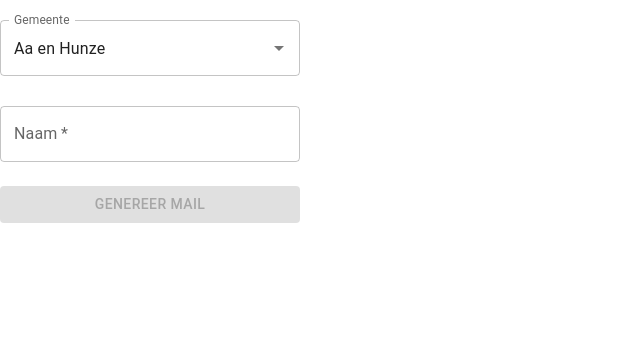
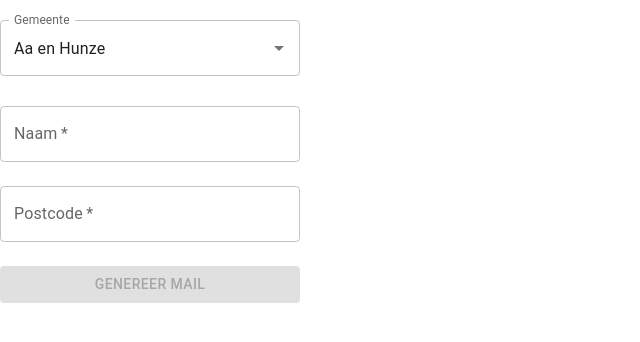
Before and after one commit to santivdt/ltd_ukraine, a Next.js app: page / in a window 1280 px wide. Shown: the top 342 px of the page, without its empty margins (0-640 px from the left). Built offline with nearby package versions, Linux system fonts and the light colour scheme.

Commit message:
Add zipcode field

```diff
--- a/pages/index.js
+++ b/pages/index.js
@@ -10,7 +10,8 @@ import { Button } from "@mui/material"
 export default function Home() {
   const gemeenten = data.map(item => ({ ...item, id: nanoid() }))
   const [value, setValue] = useState(gemeenten[0])
-  const [name, setName] = useState("")
+  const [name, setName] = useState(null)
+  const [zipcode, setZipcode] = useState(null)
   const [emailBody, setEmailBody] = useState(null)
   const [nieuwsbrief, setNieuwsbrief] = useState(false)
 
@@ -26,12 +27,16 @@ export default function Home() {
 
   const generateEmail = () => {
     setEmailBody(
-      `Geachte burgemeester van ${value.label},\n\nIk zou u graag iets willen vragen over de opvang die onze stad organiseert voor Oekraïense vluchtelingen. Uiteraard bent u op de hoogte van de nijpende situatie in Ter Apel, waar vandaag (19 april) zelfs 300 mensen op straat dreigde te komen staan. Inmiddels is bekend dat Nijmegen, Oss en Amsterdam in de bres zijn gesprongen voor deze asielzoekers die uit een ander land dan Oekraïne gevlucht zijn. Hoewel het probleem tijdelijk is opgelost, zou ik u toch het volgende willen vragen: \n\n1. Is de opvang in onze gemeente al helemaal vol, of zijn daar nog plekken vrij?\n2. Indien daar nog plekken vrij zijn, houdt u die dan vrij voor vluchtelingen uit Oekraïne? \n3. Is het mogelijk om, mede gelet op het gelijkheidsbeginsel zoals neergelegd in artikel 1 van onze Grondwet, deze opvang open te stellen voor asielzoekers voor wie in ter Apel geen plek meer is? \n4. Indien de opvang in onze gemeente vol is, en wederom gelet op het gelijkheidsbeginsel, is het mogelijk om elders in onze stad opvang te realiseren om zo Ter Apel te ontlasten en de asielopvang in ons land iets van zijn waardigheid terug te geven? \n\nIk hoop dat u deze vragen kunt beantwoorden. Ik kan ook als u daar prijs op stelt mijn vragen in een gesprek toelichten.\n\nMet vriendelijke groet\n${name}`
+      `Geachte burgemeester van ${value.label},\n\nIk zou u graag iets willen vragen over de opvang die onze stad organiseert voor Oekraïense vluchtelingen. Uiteraard bent u op de hoogte van de nijpende situatie in Ter Apel, waar vandaag (19 april) zelfs 300 mensen op straat dreigde te komen staan. Inmiddels is bekend dat Nijmegen, Oss en Amsterdam in de bres zijn gesprongen voor deze asielzoekers die uit een ander land dan Oekraïne gevlucht zijn. Hoewel het probleem tijdelijk is opgelost, zou ik u toch het volgende willen vragen: \n\n1. Is de opvang in onze gemeente al helemaal vol, of zijn daar nog plekken vrij?\n2. Indien daar nog plekken vrij zijn, houdt u die dan vrij voor vluchtelingen uit Oekraïne? \n3. Is het mogelijk om, mede gelet op het gelijkheidsbeginsel zoals neergelegd in artikel 1 van onze Grondwet, deze opvang open te stellen voor asielzoekers voor wie in ter Apel geen plek meer is? \n4. Indien de opvang in onze gemeente vol is, en wederom gelet op het gelijkheidsbeginsel, is het mogelijk om elders in onze stad opvang te realiseren om zo Ter Apel te ontlasten en de asielopvang in ons land iets van zijn waardigheid terug te geven? \n\nIk hoop dat u deze vragen kunt beantwoorden. Ik kan ook als u daar prijs op stelt mijn vragen in een gesprek toelichten.\n\nMet vriendelijke groet\n${name}\n${zipcode}`
     )
   }
 
   const handleEmailChange = event => {
     setEmailBody(event.target.value)
+  }
+
+  const handleZipChange = event => {
+    setZipcode(event.target.value)
   }
 
   const handleCheckbox = () => {
@@ -60,6 +65,18 @@ export default function Home() {
           variant="outlined"
           value={name}
           onChange={handleNameChange}
+          sx={{ width: 300, mb: 3 }}
+        />
+      </div>
+      <div className={styles.namecontainer}>
+        <TextField
+          id="zip"
+          required
+          label="Postcode"
+          name="zip"
+          variant="outlined"
+          value={zipcode}
+          onChange={handleZipChange}
           sx={{ width: 300 }}
         />
       </div>
--- a/styles/Home.module.css
+++ b/styles/Home.module.css
@@ -1,5 +1,4 @@
 .container {
-  /* padding: 4rem; */
   padding-top: 20px;
   display: flex;
   flex-direction: column;
```
